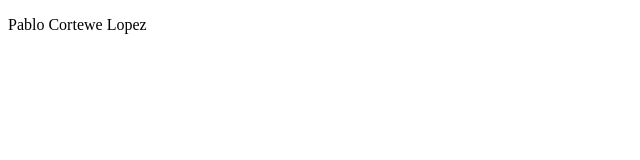
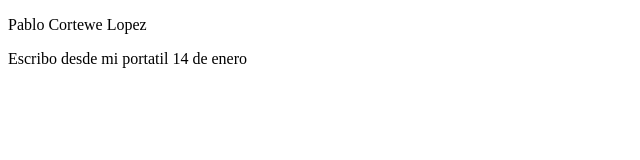
Before and after one commit to PabloCTX/Prueba2, a plain HTML site: page index.html in a window 1280 px wide. Shown: the whole page, without its empty margins (0-640 px from the left). Drawn offline with Linux system fonts and the light colour scheme.

Commit message:
Dia dos de trabajo desde mi portatil

```diff
--- a/index.html
+++ b/index.html
@@ -5,5 +5,6 @@
 </head>
 <body>
 	<p>Pablo Cortewe Lopez</p>
+	<p>	Escribo desde mi portatil 14 de enero</p>
 </body>
 </html>
```
